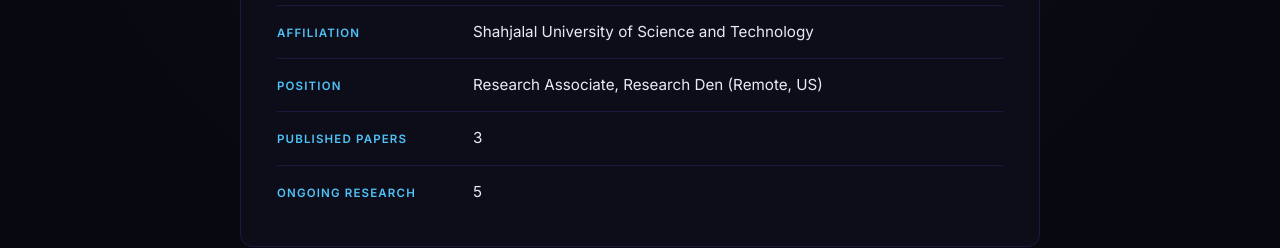
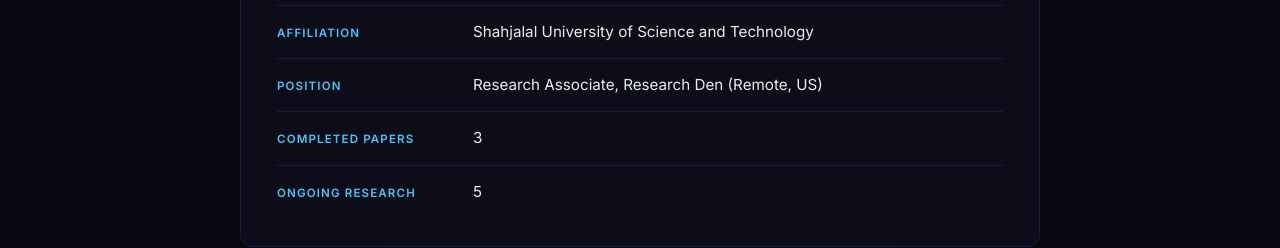
Before and after one commit to Miftahul-adib/my-portfolio, a React (Vite) app: page / in a window 1280 px wide. Shown: the part 1140-1388 px from the top of the page. Built offline with nearby package versions, Linux system fonts and the light colour scheme.

Commit message:
Update About.jsx

```diff
--- a/src/components/About.jsx
+++ b/src/components/About.jsx
@@ -6,7 +6,7 @@
   { label: 'Location', value: 'Sylhet, Bangladesh' },
   { label: 'Affiliation', value: 'Shahjalal University of Science and Technology' },
   { label: 'Position', value: 'Research Associate, Research Den (Remote, US)' },
-  { label: 'Published Papers', value: '3' },
+  { label: 'Completed Papers', value: '3' },
   { label: 'Ongoing Research', value: '5' },
 ]
 
```
